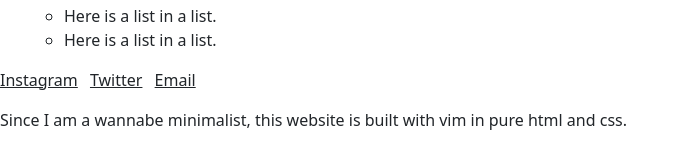
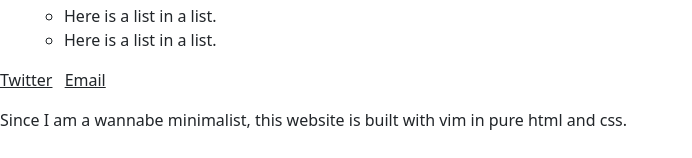
Before and after one commit to neilk17/neilk17.github.io, a plain HTML site: page index.html in a window 1280 px wide. Shown: the part 254-412 px from the top of the page, without its empty margins (0-692 px from the left). Drawn offline with nearby package versions, Linux system fonts and the light colour scheme.

Commit message:
remove instagram link

```diff
--- a/index.html
+++ b/index.html
@@ -31,7 +31,6 @@
         </ul>
 
         <ul class="list-inline">
-          <li class="list-inline-item"><a href="https://www.instagram.com/neilk1799/" class="link-dark">Instagram</a></li>
           <li class="list-inline-item"><a href="#" class="link-dark">Twitter</a></li>
           <li class="list-inline-item"><a href="#" class="link-dark">Email</a></li>
         </ul>
```
